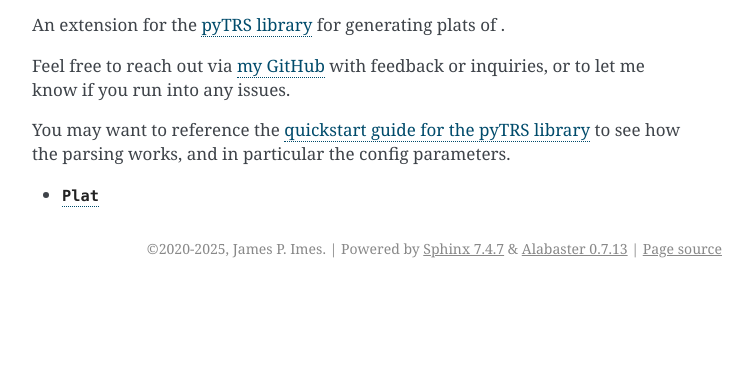
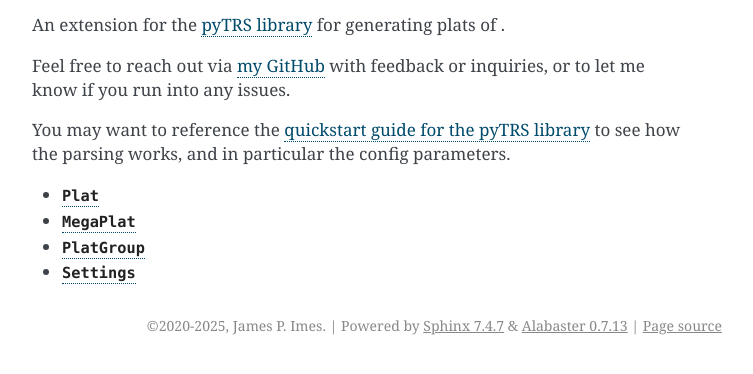
Before and after one commit to JamesPImes/pyTRSplat, a Sphinx documentation site: the page built from docs/source/index.rst, in a window 1280 px wide, cut to the strip 200-574 px from the top of the page. Shown: the whole strip, without its empty margins (388-1141 px from the left). Built offline with Sphinx 7.4.7, drawn with Linux system fonts in a browser that asks for light colours.

Commit message:
add modules to toctree

```diff
--- a/docs/source/index.rst
+++ b/docs/source/index.rst
@@ -22,3 +22,6 @@ config parameters.
 
 .. toctree::
     modules/plat
+    modules/megaplat
+    modules/platgroup
+    modules/settings
```
